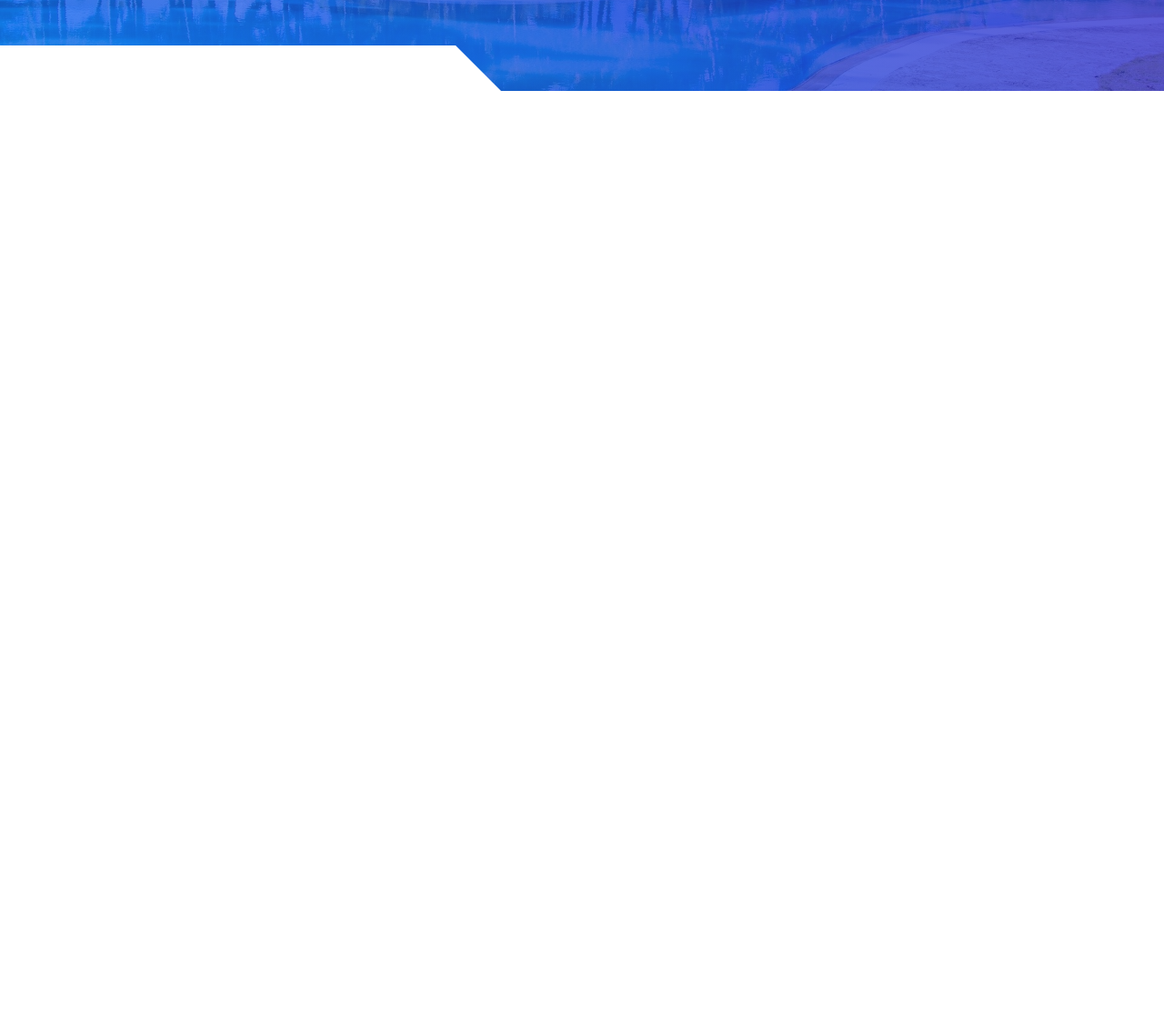
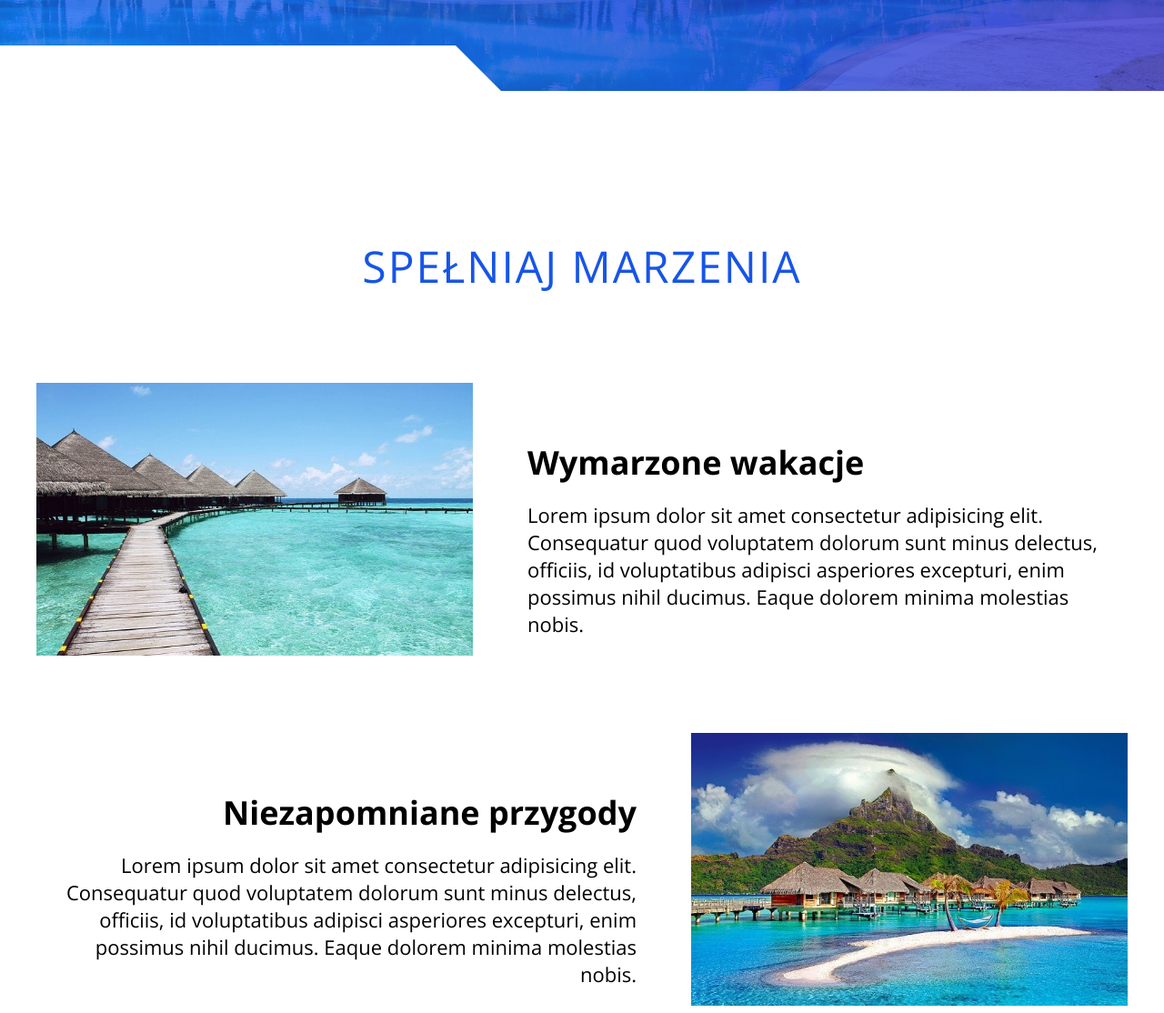
Before and after one commit to marqmarqmarq/kurs-tropical-island, a plain HTML site: page index.html in a window 1280 px wide. Shown: the part 500-1614 px from the top of the page at 91% size. Before the commit the page ends 800 px from the top, so only its background shows below. Drawn offline with nearby package versions, Linux system fonts and the light colour scheme.

Commit message:
dreams added

```diff
--- a/index.html
+++ b/index.html
@@ -29,11 +29,11 @@
     </nav>
 
 
-        <button class="burger-btn">
-            <div class="burger-btn__box">
-                <div class="burger-btn__bars"></div>
-            </div>
-        </button>
+    <button class="burger-btn">
+        <div class="burger-btn__box">
+            <div class="burger-btn__bars"></div>
+        </div>
+    </button>
 
 
     <!-- header -->
@@ -45,6 +45,38 @@
     </header>
 
     <script src="/js/main.js"></script>
+
+    <!-- main -->
+
+    <main class="main">
+        <section class="dreams section-padding section white-section">
+            <div class="wrapper">
+                <h2 class="section-heading">Spełniaj marzenia</h2>
+
+                <div class="dreams__box">
+                    <div class="dreams__box-img">
+                        <img src="/img/paradise-small.jpg" alt="domki nad oceanem" class="dreams__img">
+                    </div>
+                    <div class=" dreams__box-text">
+                        <h3 class="dreams__title">Wymarzone wakacje</h3>
+                        <p class="dreams__text">Lorem ipsum dolor sit amet consectetur adipisicing elit. Consequatur quod voluptatem dolorum sunt minus delectus, officiis, id voluptatibus adipisci asperiores excepturi, enim possimus nihil ducimus. Eaque dolorem minima molestias nobis.</p>
+                    </div>
+                </div>
+                <div class="dreams__box">
+                    <div class="dreams__box-img dreams__box-img--right">
+                        <img src="/img/bora-bora-small.jpg" alt="domki bora bora" class="dreams__img">
+                    </div>
+                    <div class="dreams__box-text dreams__box-text--right">
+                        <h3 class="dreams__title">Niezapomniane przygody</h3>
+                        <p class="dreams__text">Lorem ipsum dolor sit amet consectetur adipisicing elit. Consequatur quod voluptatem dolorum sunt minus delectus, officiis, id voluptatibus adipisci asperiores excepturi, enim possimus nihil ducimus. Eaque dolorem minima molestias nobis.</p>
+                    </div>
+                </div>
+
+
+            </div>
+        </section>
+    </main>
+
 </body>
 
 </html>
--- a/sass/_components.scss
+++ b/sass/_components.scss
@@ -1,7 +1,7 @@
 .wrapper {
     margin: 0 auto;
     width: 100%;
-    min-width: 1200px;
+    max-width: 1200px;
 }
 
 .white-block {
@@ -48,3 +48,37 @@
         transform-origin: left;
     }
 }
+
+.section-heading {
+    position: relative;
+    margin-bottom: 2em;
+    font-size: 3rem;
+    font-weight: 300;
+    text-transform: uppercase;
+    text-align: center;
+    color: $main-color;
+    letter-spacing: 2px;
+}
+
+
+.section-padding {
+  padding: 6em 2em;
+}
+
+@media(min-width: 768px) {
+    .section-heading {
+        font-size: 3.6rem;
+    }
+    .section-padding {
+        padding: 8em 2em;
+    }
+}
+
+@media(min-width: 992px) {
+    .section-heading {
+        font-size: 4.8rem;
+    }
+    .section-padding {
+        padding: 10em 2em;
+    }
+}
--- a/sass/main.scss
+++ b/sass/main.scss
@@ -31,7 +31,7 @@ body {
     height: 100vh;
     width: 100%;
     transform: translateX(100%);
-    transition: .5s cubic-bezier(0.65,0.05, 0.36, 1);
+    transition: .5s cubic-bezier(0.65, 0.05, 0.36, 1);
     background-image: $blue-gradient-solid;
     z-index: 100;
 
@@ -176,10 +176,63 @@ body {
     }
 }
 
+// MAIN
+
+// dreams section
+
+.dreams {
+    &__box {
+        display: flex;
+        flex-direction: column;
+        margin: 2em 0;
+    }
+
+    &__img {
+        width: 100%;
+        margin-bottom: 1em;
+    }
+
+    &__title {
+        margin-bottom: 0.5em;
+    }
+
+    &__text {
+        font-size: 1.4rem;
+    }
+}
 
 
+// MEDIA
 
-// media
+@media(min-width: 576px) {
+    .dreams {
+        &__box {
+            flex-direction: row;
+            justify-content: space-between;
+
+            &-text {
+                width: 55%;
+
+                &--right {
+                    text-align: right;
+                }
+            }
+
+            &-img {
+                width: 40%;
+
+                &--right {
+                    order: 1;
+                }
+            }
+        }
+
+        &__img {
+            margin-bottom: 0;
+            max-height: 300px;
+        }
+    }
+}
 
 @media(min-width: 768px) {
     .white-block {
@@ -200,6 +253,12 @@ body {
             font-size: 1.6rem;
         }
     }
+
+    .dreams {
+        &__text {
+           font-size: 1.8rem;
+        }
+    }
 }
 
 @media(min-width: 992px) {
@@ -215,4 +274,31 @@ body {
             font-size: 10rem;
         }
     }
+
+    .nav {
+        &__item {
+            font-size: 4.8rem;
         }
+    }
+
+    .dreams {
+        &__box {
+            margin: 5em 0;
+
+            &-text {
+                display: flex;
+                flex-direction: column;
+                justify-content: flex-end;
+                margin-bottom: 2.5rem;
+            }
+        }
+
+        &__title {
+            font-size: 3.6rem;
+        }
+
+        &__text {
+            font-size: 2.2rem;
+        }
+    }
+}
```
Also changed, not shown: css/main.css, img/bora-bora-large.jpg (added), img/bora-bora-small.jpg (added), img/paradise-large.jpg (added), img/paradise-small.jpg (added), 1 other file. Lines whose indentation alone changed are shown as unchanged.
